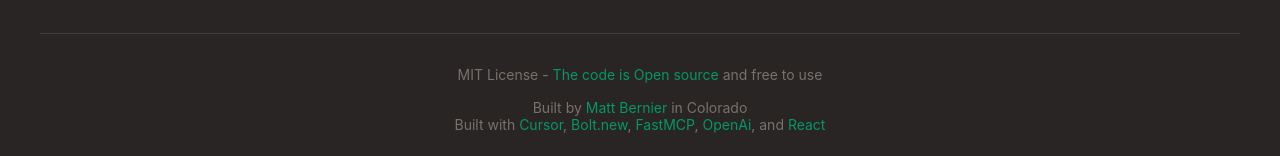
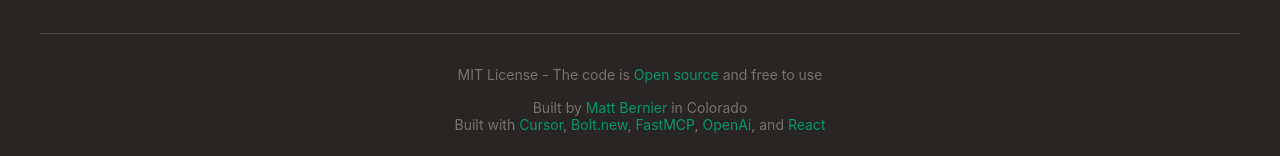
Before and after one commit to bernierllc/brain-trust-mcp, a React (Vite) app in the folder frontend/: page / in a window 1280 px wide. Shown: the part 3860-4016 px from the top of the page. Built offline with nearby package versions, Linux system fonts and the light colour scheme.

Commit message:
Updated Footer.jsx

```diff
--- a/frontend/src/components/Footer.jsx
+++ b/frontend/src/components/Footer.jsx
@@ -51,7 +51,7 @@ function Footer() {
 
         <div className="footer-bottom">
           <p className="footer-copyright">
-            MIT License - <a href="https://github.com/bernierllc/brain-trust-mcp">The code is Open source</a> and free to use
+            MIT License - The code is <a href="https://github.com/bernierllc/brain-trust-mcp">Open source</a> and free to use
           </p>
           <p className="footer-copyright">
             Built by <a href="https://mbernier.com">Matt Bernier</a> in Colorado <br />
```
